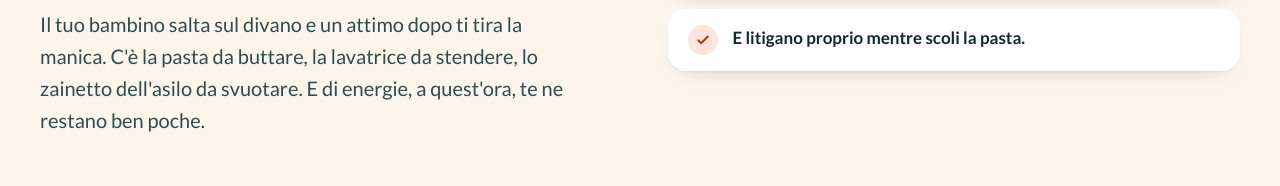
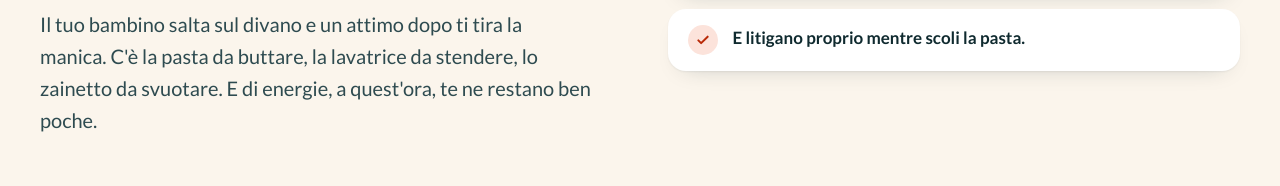
Before and after one commit to matteomangoni2-svg/cometisalvounamamma, a plain HTML site: page index.html in a window 1280 px wide. Shown: the part 1239-1425 px from the top of the page. Drawn offline with Linux system fonts and the light colour scheme.

Commit message:
Tolto «dell'asilo» dallo zainetto nella sezione «Ti riconosci?»
Co-Authored-By: Claude Opus 5.5 <noreply@anthropic.com>
Claude-Session: https://claude.ai/code/session_01NVb3L6PZc9iyNnxSndoiHi

```diff
--- a/index.html
+++ b/index.html
@@ -111,7 +111,7 @@ details[open] .faq-ico{transform:rotate(45deg)}
 <div style="flex: 1 1 440px; min-width: 0;">
 <p aria-hidden="true" style="margin: 0 0 10px; font: 800 clamp(72px, 9vw, 128px)/0.95 'Be Vietnam Pro', 'Segoe UI', system-ui, sans-serif; letter-spacing: -0.035em; color: #F33C12;">Mamma!</p>
 <h2 id="t-problema" style="margin: 0; font: 800 clamp(32px, 3.4vw, 46px)/1.12 'Be Vietnam Pro', 'Segoe UI', system-ui, sans-serif; letter-spacing: -0.02em; color: #0F2A2F; text-wrap: balance;">La giornata di lavoro è finita. Quella a casa comincia adesso.</h2>
-<p style="margin: 24px 0 0; font-size: 20px; line-height: 1.6; color: #2E4B50;">Il tuo bambino salta sul divano e un attimo dopo ti tira la manica. C'è la pasta da buttare, la lavatrice da stendere, lo zainetto dell'asilo da svuotare. E di energie, a quest'ora, te ne restano ben poche.</p>
+<p style="margin: 24px 0 0; font-size: 20px; line-height: 1.6; color: #2E4B50;">Il tuo bambino salta sul divano e un attimo dopo ti tira la manica. C'è la pasta da buttare, la lavatrice da stendere, lo zainetto da svuotare. E di energie, a quest'ora, te ne restano ben poche.</p>
 </div>
 <div style="flex: 1 1 460px; min-width: 0;">
 <h3 style="margin: 0 0 18px; font: 800 24px/1.2 'Be Vietnam Pro', 'Segoe UI', system-ui, sans-serif; color: #0F2A2F;">Ti riconosci?</h3>
```
